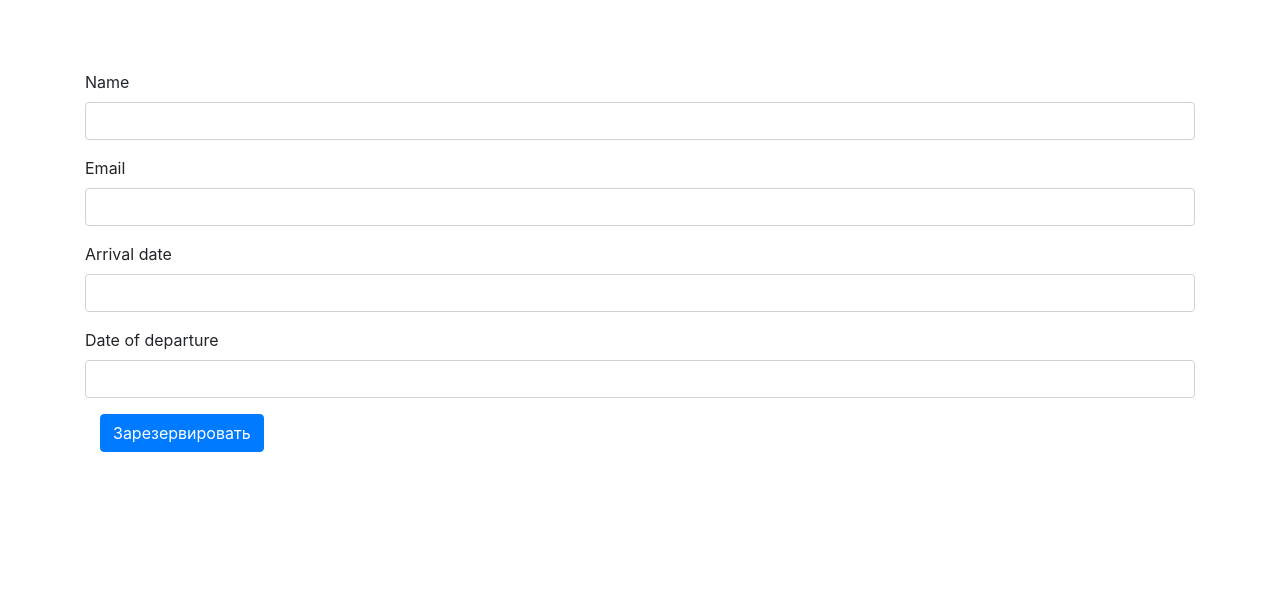
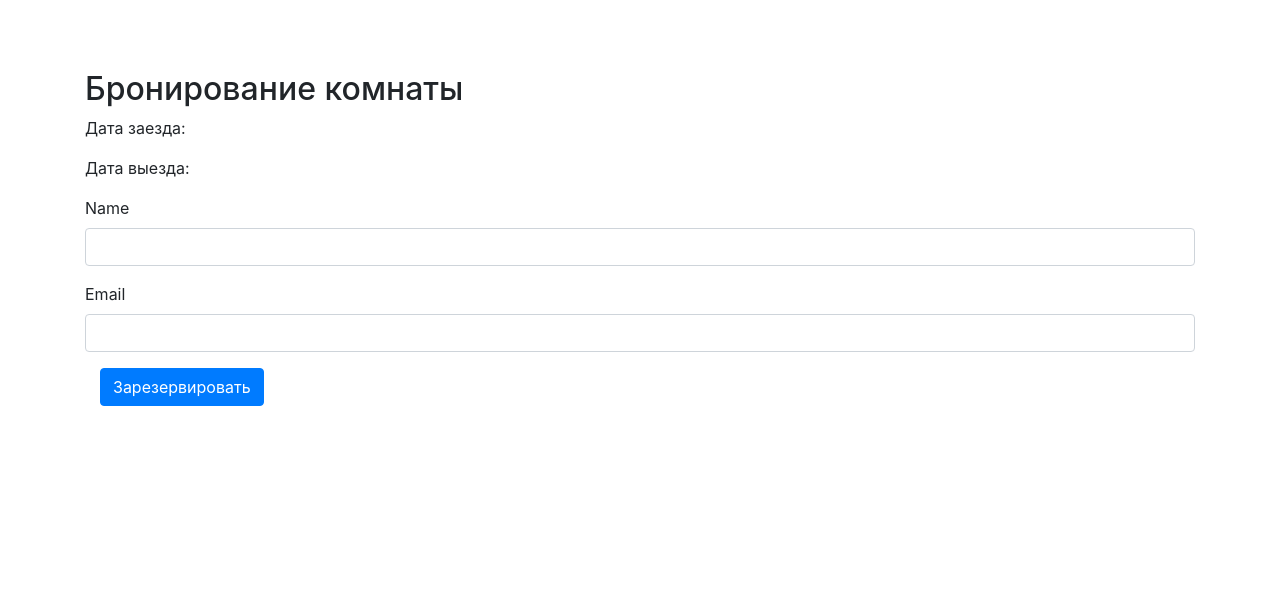
Before and after one commit to gnedasch2011/microz, a Yii app: template views/booking/reservation.php in a window 1280 px wide. Shown: the top 592 px of the page. Run offline with PHP 8.4 and a stand-in for Yii, Linux system fonts and the light colour scheme; the template is opened without the code that fills it, so the values that code supplies are empty; form fields are guessed from the names that the template uses; some libraries are stand-ins or nearby versions.

Commit message:
reserv work

```diff
--- a/models/booking/Reservation.php
+++ b/models/booking/Reservation.php
@@ -66,6 +66,7 @@ class Reservation extends \yii\db\ActiveRecord
     public static function createReservation($reservationForm)
     {
         $newClient = Clients::createNewClient($reservationForm);
+        echo "<pre>"; print_r($newClient);die();
         $newReservation = new self;
         $newReservation->attributes = $reservationForm->attributes;
         $newReservation->link('client', $newClient);
--- a/models/booking/ReservationForm.php
+++ b/models/booking/ReservationForm.php
@@ -20,7 +20,7 @@ class ReservationForm extends Model
     {
         return [
             ['name', 'string'],
-//            ['email', 'email'],
+            ['email', 'email', 'message'=>'Введите правильный емейл'],
                ['email', 'string'],
             [['name', 'email', 'arrival_date', 'date_of_departure'], 'required', 'message' => 'Заполните пожалуйста'],
             ['arrival_date', DataCheckValidator::class],
@@ -31,7 +31,7 @@ class ReservationForm extends Model
 
     public function checkFreeRooms($attribute)
     {
-           if (!Rooms::checkFreeRoomsType($this)) {
+        if (!Rooms::checkFreeRoomsType($this)) {
             $this->addError($attribute, 'Извините, данный тип номеров уже забронировали');
         }
     }
--- a/views/booking/reservation.php
+++ b/views/booking/reservation.php
@@ -11,22 +11,13 @@ $form = ActiveForm::begin([
     ]
 
 ]) ?>
+<h2>Бронирование комнаты</h2>
+    <p>Дата заезда: <?= $reservationForm->arrival_date ;?></p>
+    <p>Дата выезда: <?= $reservationForm->date_of_departure ;?></p>
+
 <?= $form->field($reservationForm, 'name') ?>
 <?= $form->field($reservationForm, 'email') ?>
 
-<?= $form->field($reservationForm, 'arrival_date')->widget(DateTimePicker::className(), [
-    'size' => 'ms',
-    'template' => '{input}',
-    'pickButtonIcon' => 'glyphicon glyphicon-time',
-
-]); ?>
-
-<?= $form->field($reservationForm, 'date_of_departure')->widget(DateTimePicker::className(), [
-    'size' => 'ms',
-    'template' => '{input}',
-    'pickButtonIcon' => 'glyphicon glyphicon-time',
-
-]); ?>
 
 <?php if ($freeRooms): ?>
     <?= $form->field($reservationForm, 'type_rooms')->dropDownList($htmlForSelect);
```
Also changed, not shown: controllers/BookingController.php (+4 -4 lines), models/booking/Rooms.php (line endings or trailing spaces).
